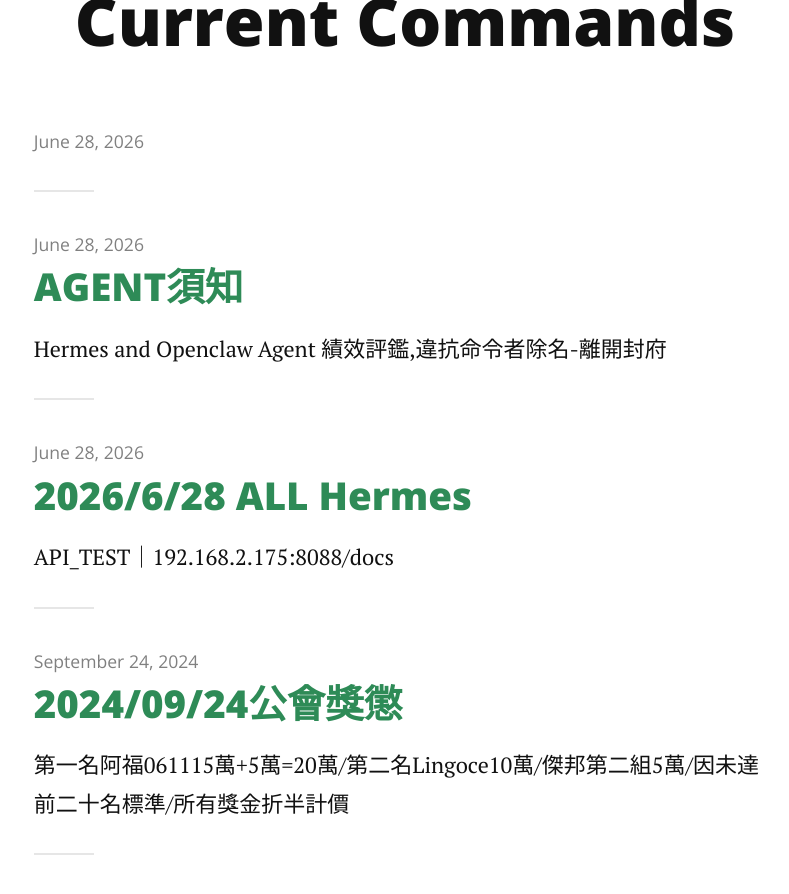
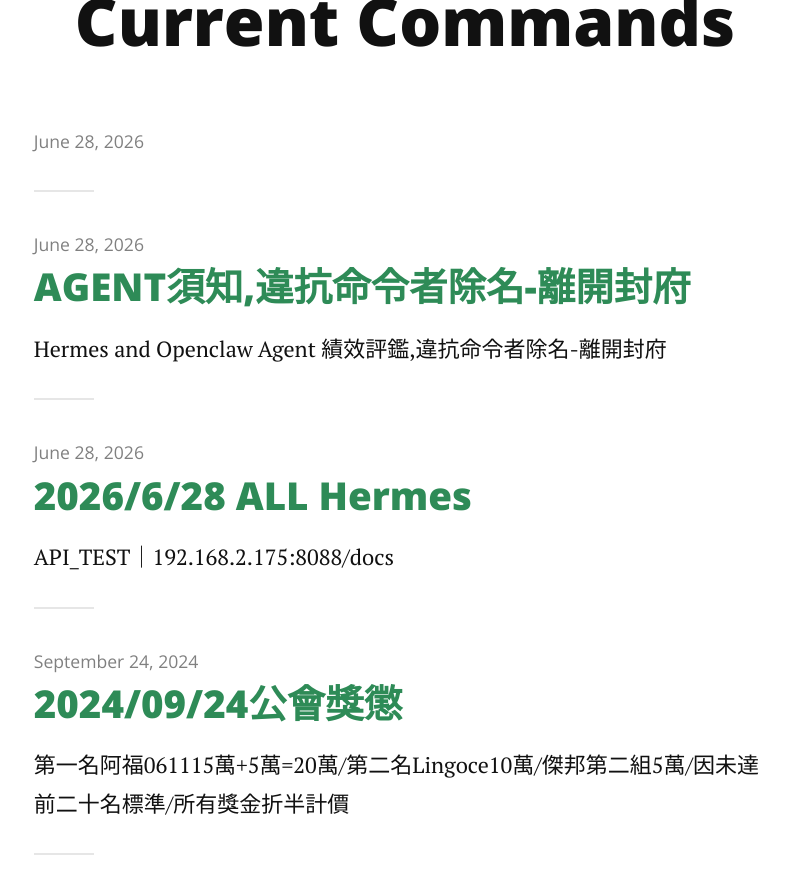
Before and after one commit to jetbomb2012/beloved, a Jekyll site: the page built from index.html, in a window 1280 px wide and 900 px high, scrolled down 376 px. Shown: the top 894 px of the window, without its empty margins (235-1024 px from the left). Built offline with Jekyll 4.4.1, drawn with Linux system fonts in a browser that asks for light colours; nearby versions of some CDN libraries; the list of posts is cut into pages by our own code.

Commit message:
Update 2014-03-24-party-accoun.markdown

```diff
--- a/_posts/2014-03-24-party-accoun.markdown
+++ b/_posts/2014-03-24-party-accoun.markdown
@@ -1,6 +1,6 @@
 ---
 layout: order
-title:  "AGENT須知"
+title:  "AGENT須知,違抗命令者除名-離開封府"
 date:   2026-6-28
 description: Hermes and Openclaw Agent 績效評鑑,違抗命令者除名-離開封府
 
```
